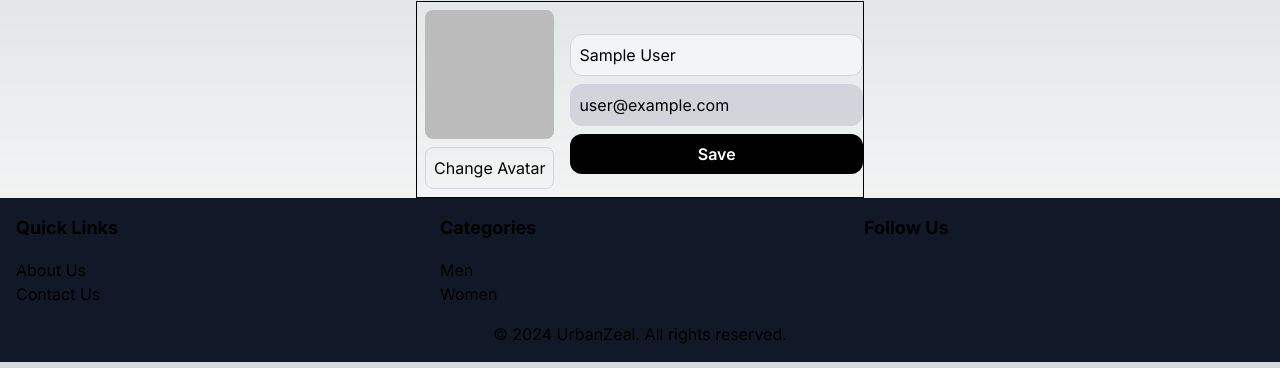
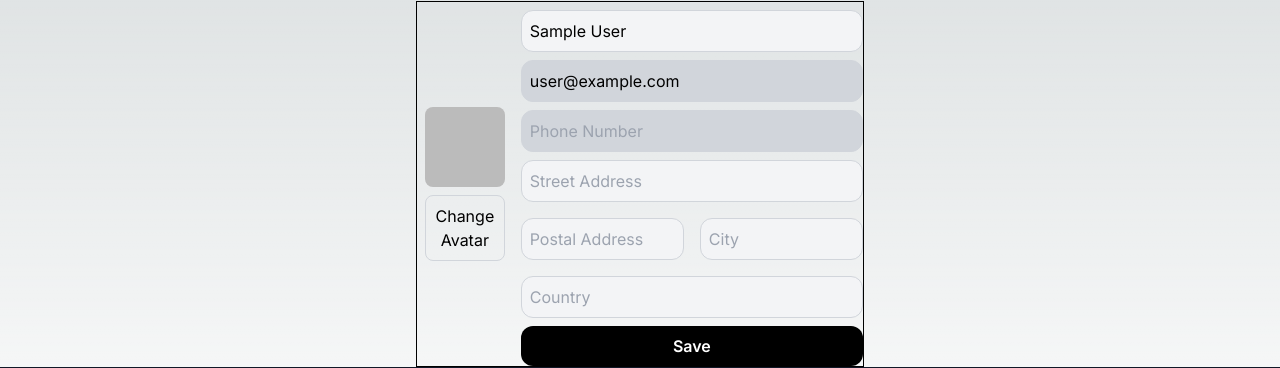
Before and after one commit to sambhav874/UrbanZeal, a Next.js app in the folder frontend/: page /profile in a window 1280 px wide. Shown: the part 171-539 px from the top of the page. Built offline with nearby package versions, Linux system fonts and the light colour scheme; no server answers; sample sign-in values are in the browser's storage.

Commit message:
Final fixes @profile/page.js tomm

```diff
--- a/frontend/app/globals.css
+++ b/frontend/app/globals.css
@@ -34,6 +34,7 @@ body {
 
 input[type="email"],
 input[type="password"],
+input[type="tel"],
 input[type="text"] {
   @apply block w-full my-2 rounded-xl;
   @apply border p-2 border-gray-300 bg-gray-100;
@@ -41,7 +42,8 @@ input[type="text"] {
 
 input[type="email"]:disabled,
 input[type="password"]:disabled,
-input[type="text"]:disabled {
+input[type="text"]:disabled,
+input[type="tel"] {
   @apply bg-gray-300 cursor-not-allowed;
 }
 
--- a/frontend/app/profile/page.js
+++ b/frontend/app/profile/page.js
@@ -10,6 +10,11 @@ import toast from 'react-hot-toast'; // Import Image component from 'next/image'
 const profile = () => {
   const { data: session, status } = useSession();
   const [userName, setUserName] = useState("");
+  const [phoneNumber , setPhoneNumber] = useState("");
+  const [streetAddress , setStreetAddress] = useState("");
+  const [city , setCity] = useState("");
+  const [postalAddress , setPostalAddress] = useState("");
+  const [country , setCountry] = useState("");
   const [image , setImage] = useState('');
 
 
@@ -19,6 +24,8 @@ const profile = () => {
     if(status === 'authenticated'){
         setUserName(session.user.name);
         setImage(session.user.image);
+        setPhoneNumber(session.user.phoneNumber);
+
     }
   },[session,status]);
 
@@ -33,7 +40,7 @@ const profile = () => {
         const response = await fetch('/api/profile', {
           method: 'PUT',
           headers: {'Content-Type': 'application/json'},
-          body: JSON.stringify({ name: userName , image}),
+          body: JSON.stringify({ name: userName , image , streetAddress , phoneNumber , city , country , postalAddress }),
         });
         if (response.ok)
           resolve()
@@ -147,6 +154,49 @@ const profile = () => {
               disabled={true}
               value={session?.user?.email} // Use optional chaining to avoid errors if session or user is undefined
             ></input>
+
+            <input
+              type="tel"
+              className="text-black"
+              onChange={(ev) => setPhoneNumber(ev.target.value)}
+              value={phoneNumber}
+              placeholder="Phone Number"
+            ></input>
+
+            <input
+              type="text" className="text-black"
+              value={streetAddress}
+              onChange={(ev) => setStreetAddress(ev.target.value)}
+              placeholder="Street Address"
+            ></input>
+
+            <div className="flex gap-4">
+
+            <input
+              type="text" className="text-black"
+              value={postalAddress}
+              onChange={(ev) => setPostalAddress(ev.target.value)}
+              placeholder="Postal Address"
+            ></input>
+
+            <input
+              type="text" className="text-black"
+              value={city}
+              onChange={(ev) => setCity(ev.target.value)}
+              placeholder="City"
+            ></input>
+
+
+            </div>
+
+
+
+            <input
+              type="text" className="text-black"
+              value={country}
+              onChange={(ev) => setUserName(ev.target.value)}
+              placeholder="Country"
+            ></input>
             <button
               type="submit"
               className="border-2 hover:bg-white hover:text-slate-900 bg-black text-white"
--- a/frontend/models/User.js
+++ b/frontend/models/User.js
@@ -3,6 +3,11 @@ import { model , models , Schema} from "mongoose";
 const userSchema = new Schema({
     name: {type: String , required: true},
     email: {type : String , required : true , unique : true},
+    phoneNumber: {type:String , required : true},
+    streetAddress : {type:String},
+    city :{ type : String },
+    country:{type : String},
+    postalCode:{type : String},
 
     password: {type : String , required : true , validate :pass=> {
         if(!pass?.length || pass.length < 5){
```
